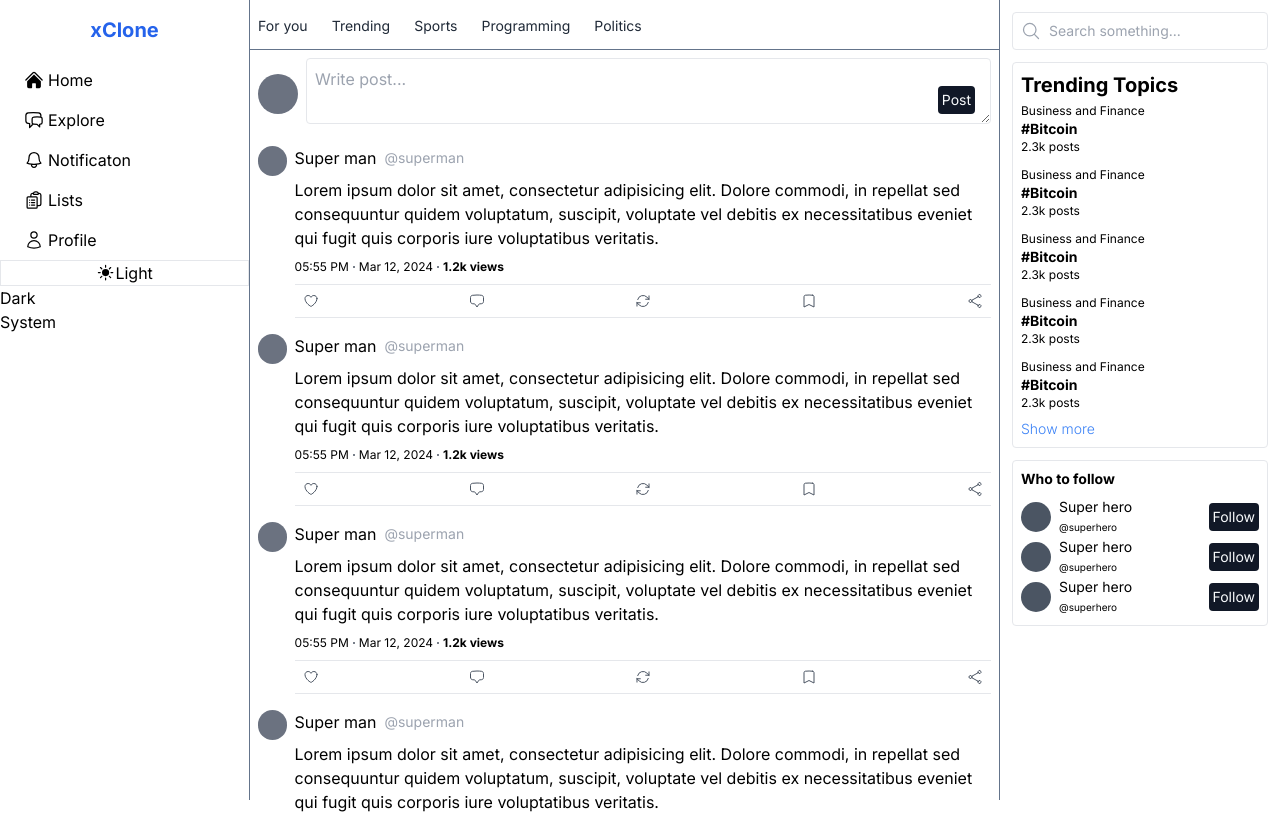
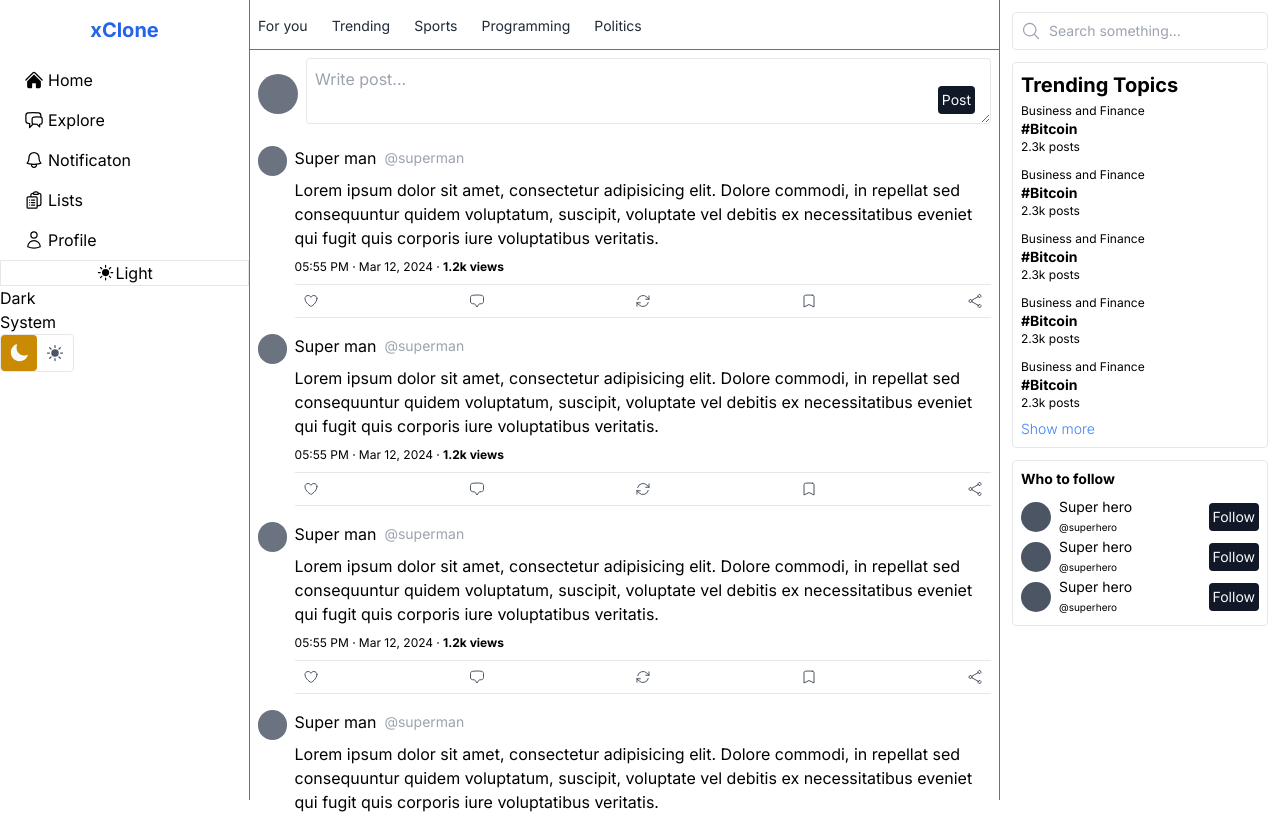
Before and after one commit to ashsajal1/xclone, a Next.js app: page / in a window 1280 px wide. Shown: the top 814 px of the page. Built offline with nearby package versions, Linux system fonts and the light colour scheme.

Commit message:
Create switch button

```diff
--- a/src/components/left-sidebar.tsx
+++ b/src/components/left-sidebar.tsx
@@ -2,6 +2,7 @@ import navItems from "../utils/navItems";
 
 import { useState } from 'react';
 import { ModeToggle } from "./theme-toggler";
+import SwitchButton from "./switch-button";
 
 export default function LeftSideBar() {
   const [selectedItem, setSelectedItem] = useState('Home');
@@ -30,6 +31,7 @@ export default function LeftSideBar() {
         ))}
 
         <ModeToggle />
+        <SwitchButton />
       </div>
     </div >
   );
--- /dev/null
+++ b/src/components/switch-button.tsx
@@ -0,0 +1,23 @@
+import React, { useState } from 'react';
+import { SunIcon, MoonIcon } from "@heroicons/react/24/solid";
+
+const SwitchButton = () => {
+    const [isOn, setIsOn] = useState(false);
+
+    const toggleSwitch = () => {
+        setIsOn(!isOn);
+    }
+
+    return (
+        <button title='switch mode' onClick={toggleSwitch} className='rounded border flex items-center'>
+            <div className={`p-2 rounded ${isOn ? '' : 'bg-yellow-600'}`}>
+                <MoonIcon className={`h-5 w-5 ${isOn? 'text-gray-600':'text-slate-50'}`} />
+            </div>
+            <div className={`p-2 rounded ${isOn ? 'bg-yellow-600' : ''}`}>
+                <SunIcon className={`h-5 w-5 ${isOn? 'text-slate-50':'text-gray-600'}`} />
+            </div>
+        </button>
+    );
+}
+
+export default SwitchButton;
```
